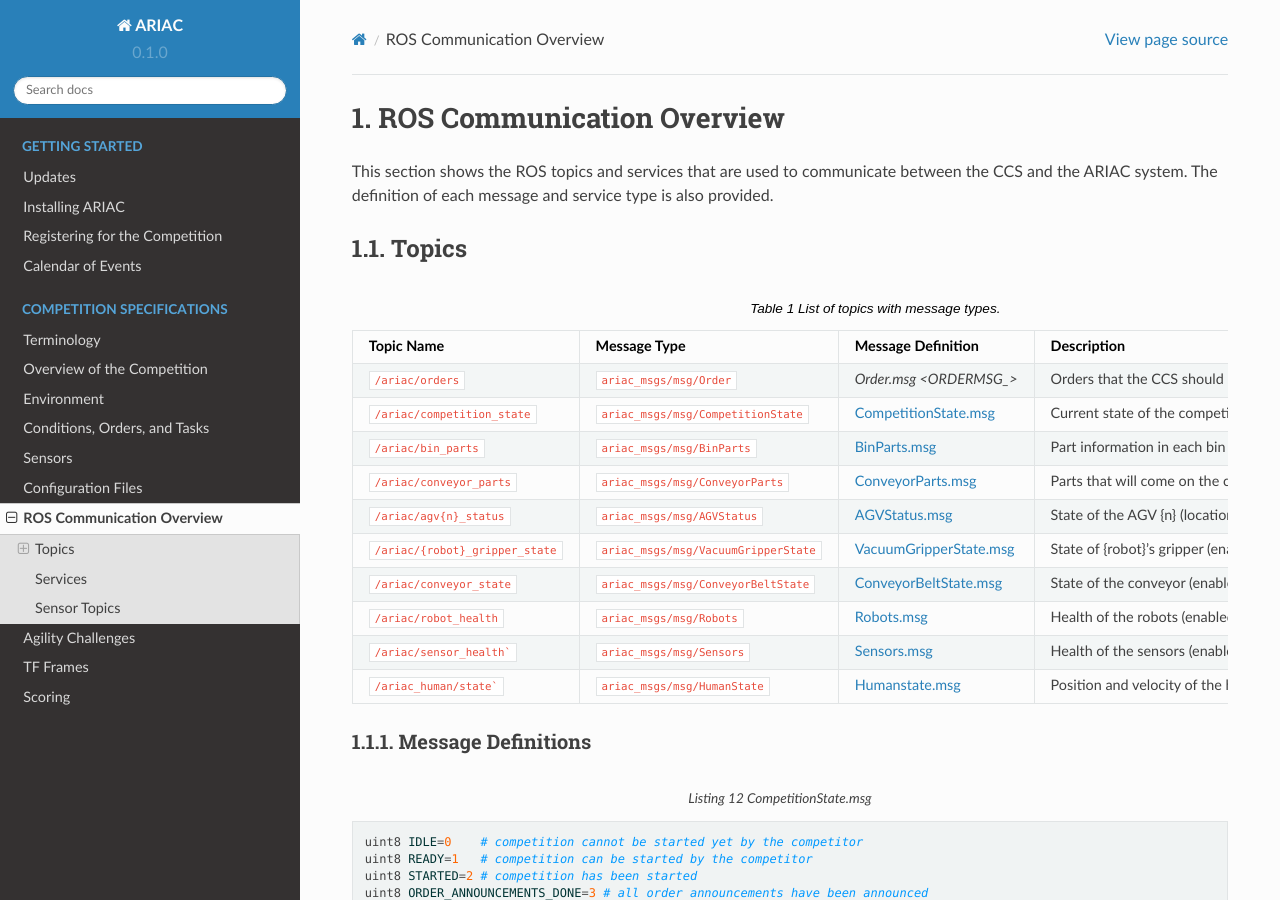
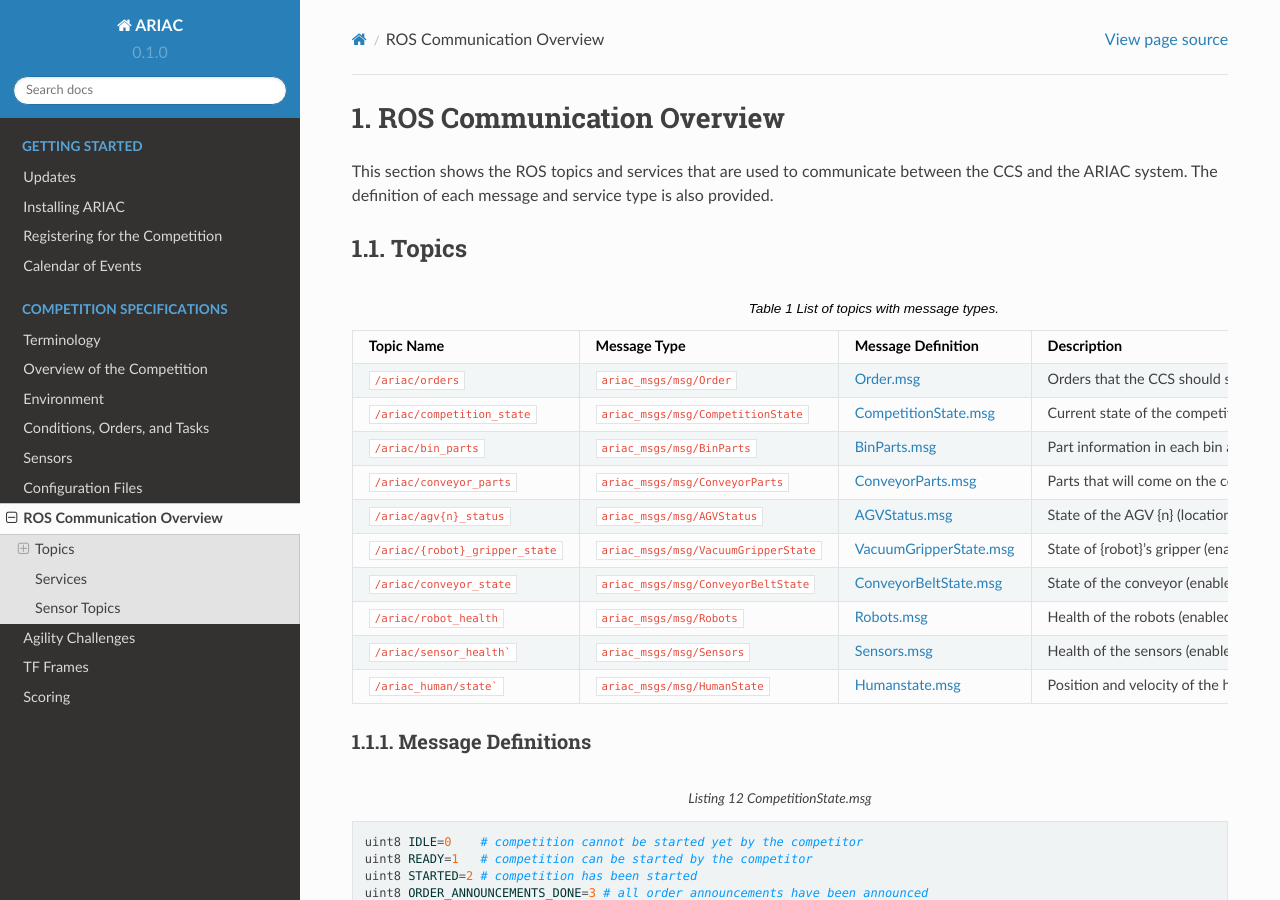
Before and after one commit to usnistgov/ARIAC, a Sphinx documentation site: the page built from docs/competition/ros_communication.rst, in a window 1280 px wide and 900 px high. Built offline with Sphinx 7.4.7 and the Read the Docs theme 2.0.0, drawn with Linux system fonts in a browser that asks for light colours.

Commit message:
updated communications page

```diff
--- a/docs/competition/ros_communication.rst
+++ b/docs/competition/ros_communication.rst
@@ -23,7 +23,7 @@ Topics
      - Description
    * - ``/ariac/orders``
      - ``ariac_msgs/msg/Order``
-     - `Order.msg <ORDERMSG_>`
+     - `Order.msg <ORDERMSG>`_
      - Orders that the CCS should submit
    * - ``/ariac/competition_state``
      - ``ariac_msgs/msg/CompetitionState``
```
